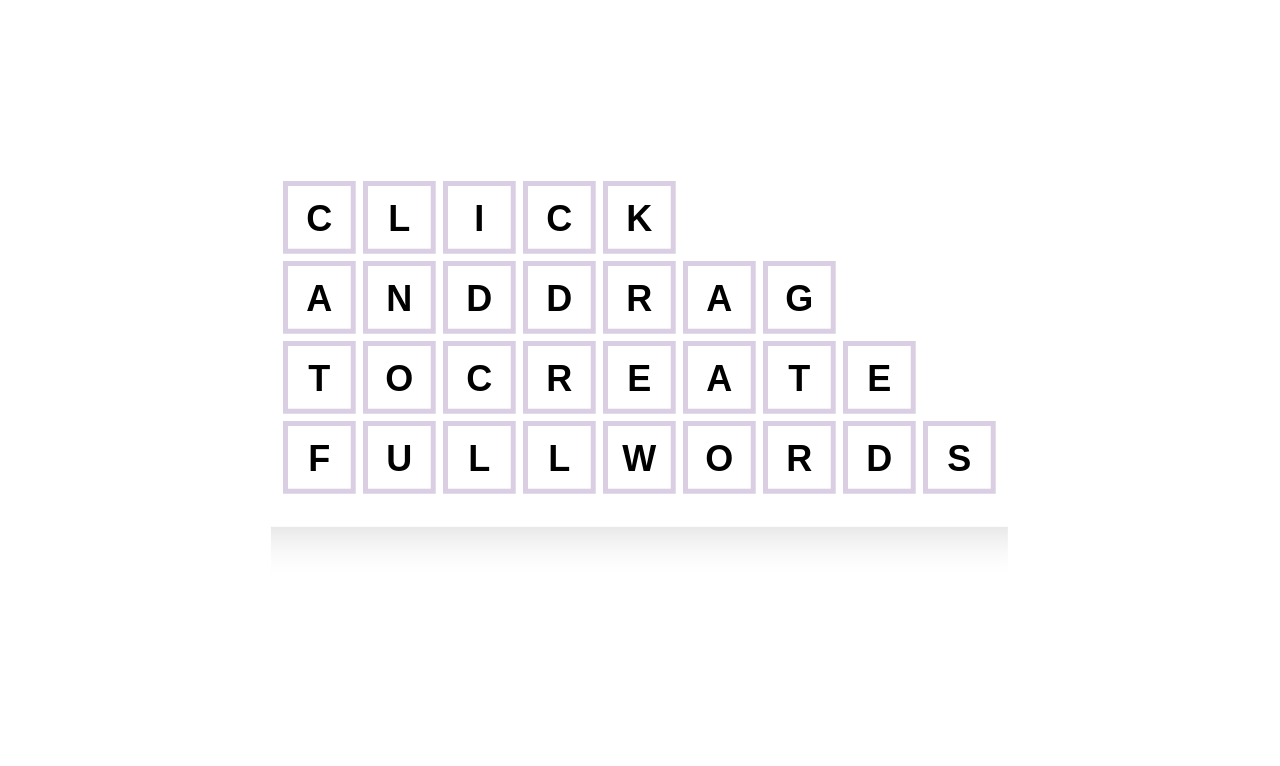
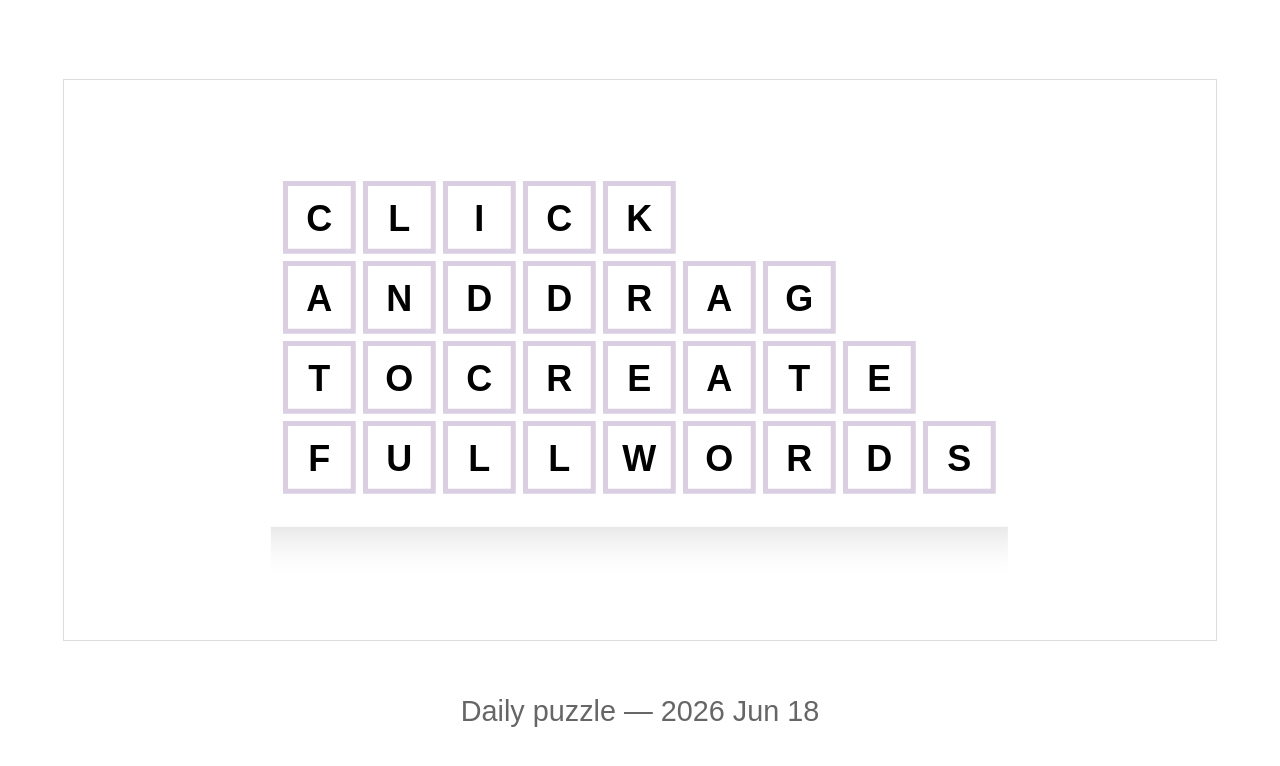
Before and after one commit to acotis/perplexions, a website built with Vite: page index.html in a window 1280 px wide. Built offline with nearby package versions, Linux system fonts and the light colour scheme.

Commit message:
Add date label, dim canvas outline, larger label font
Co-Authored-By: Claude Sonnet 4.6 <noreply@anthropic.com>

```diff
--- a/index.html
+++ b/index.html
@@ -7,6 +7,7 @@
   </head>
   <body>
     <canvas id="game"></canvas>
+    <div id="date-label"></div>
     <script type="module" src="/src/main.ts"></script>
   </body>
 </html>
--- a/src/main.ts
+++ b/src/main.ts
@@ -382,7 +382,11 @@ function dateSeed(date: Date): number {
   return h;
 }
 
+const dateLabel = document.getElementById('date-label')!;
+
 function startLevel(loadedTiles: import('./level').Tile[], date: Date) {
+  const month = date.toLocaleString('en-US', { month: 'short' });
+  dateLabel.textContent = `Daily puzzle — ${date.getFullYear()} ${month} ${date.getDate()}`;
   const xs = loadedTiles.map(t => t.x);
   const ys = loadedTiles.map(t => t.y);
   levelNumCols = Math.max(...xs) - Math.min(...xs) + 1;
--- a/src/style.css
+++ b/src/style.css
@@ -16,4 +16,16 @@ body {
   left: 5vw;
   width: 90vw;
   height: 70vh;
+  outline: 1px solid #ddd;
 }
+
+#date-label {
+  position: fixed;
+  bottom: 2.5em;
+  left: 50%;
+  transform: translateX(-50%);
+  font-family: sans-serif;
+  font-size: 1.8rem;
+  color: #666;
+  white-space: nowrap;
+}
```
